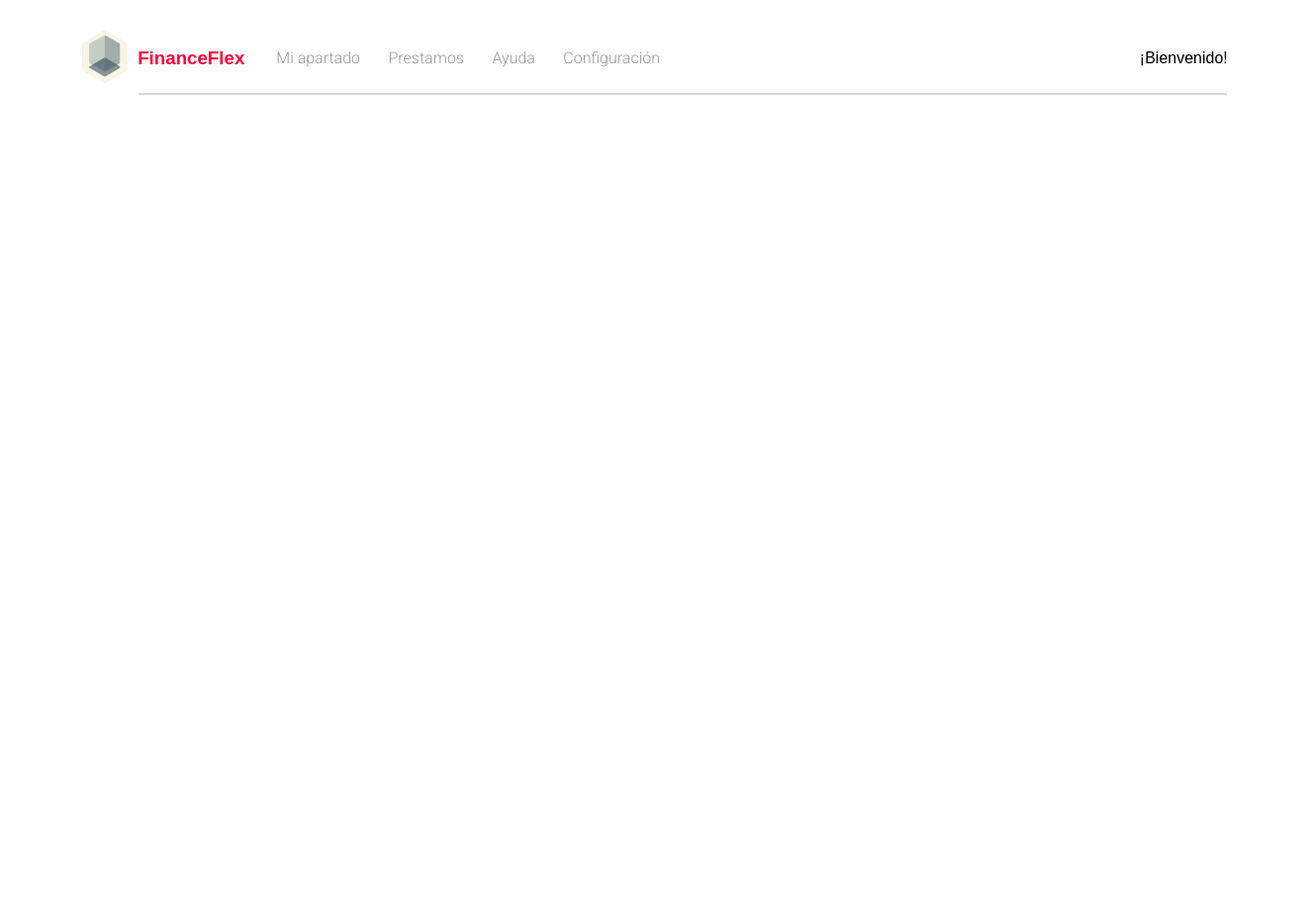
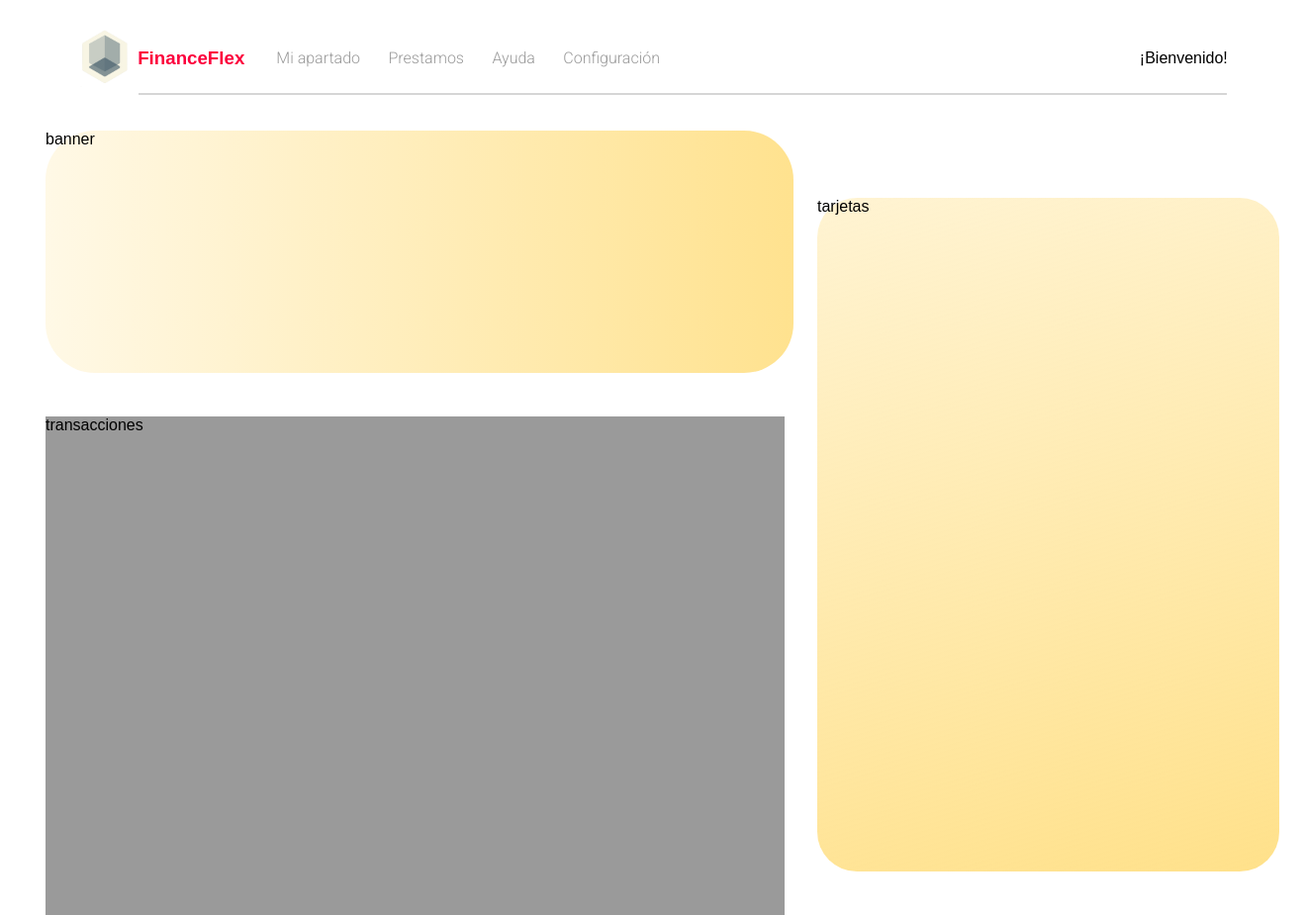
Before and after one commit to GilbertoMV/FinanceFlex, a PHP site: page /main.html in a window 1320 px wide. Shown: the whole page at 99% size. Before the commit the page ends 96 px from the top, so only its background shows below. Run offline with PHP 8.4, Linux system fonts and the light colour scheme; some libraries are stand-ins or nearby versions; some web fonts are replaced.

Commit message:
posiciones

```diff
--- a/main.html
+++ b/main.html
@@ -28,5 +28,14 @@
             <div class="linea"></div>
         </nav>
     </section>
+    <section class="banner">
+        <p>banner</p>
+    </section>
+    <section class="tarjetas">
+        <p>tarjetas</p>
+    </section>
+    <section class="transacciones">
+        <p>transacciones</p>
+    </section>
 </body>
 </html>
--- a/public/css/main.css
+++ b/public/css/main.css
@@ -69,3 +69,33 @@ nav a:hover{
 .nav-links ul li:hover::after{
     width: 100%;
 }
+
+/* BANNER*/
+.banner{
+    position: absolute;
+    width: 756px;
+    left: 46px;
+    height: 245px;
+    top: 132px;
+    background:linear-gradient(89.59deg, rgba(255, 224, 135, 0) -28.52%, #FFE087 108.73%);
+    border-radius: 50px;
+}
+.tarjetas{
+    position: absolute;
+    width: 467px;
+    height: 681px;
+    left: 826px;
+    top: 200px;
+
+    background: linear-gradient(163.82deg, rgba(255, 224, 135, 0.17) -33.32%, #FFE087 104.62%);
+    background-blend-mode: darken;
+    border-radius: 40px;
+}
+.transacciones{
+    position: absolute;
+    width: 747px;
+    height: 504px;
+    left: 46px;
+    top: 421px;
+    background:#9A9A9A;
+}
```
